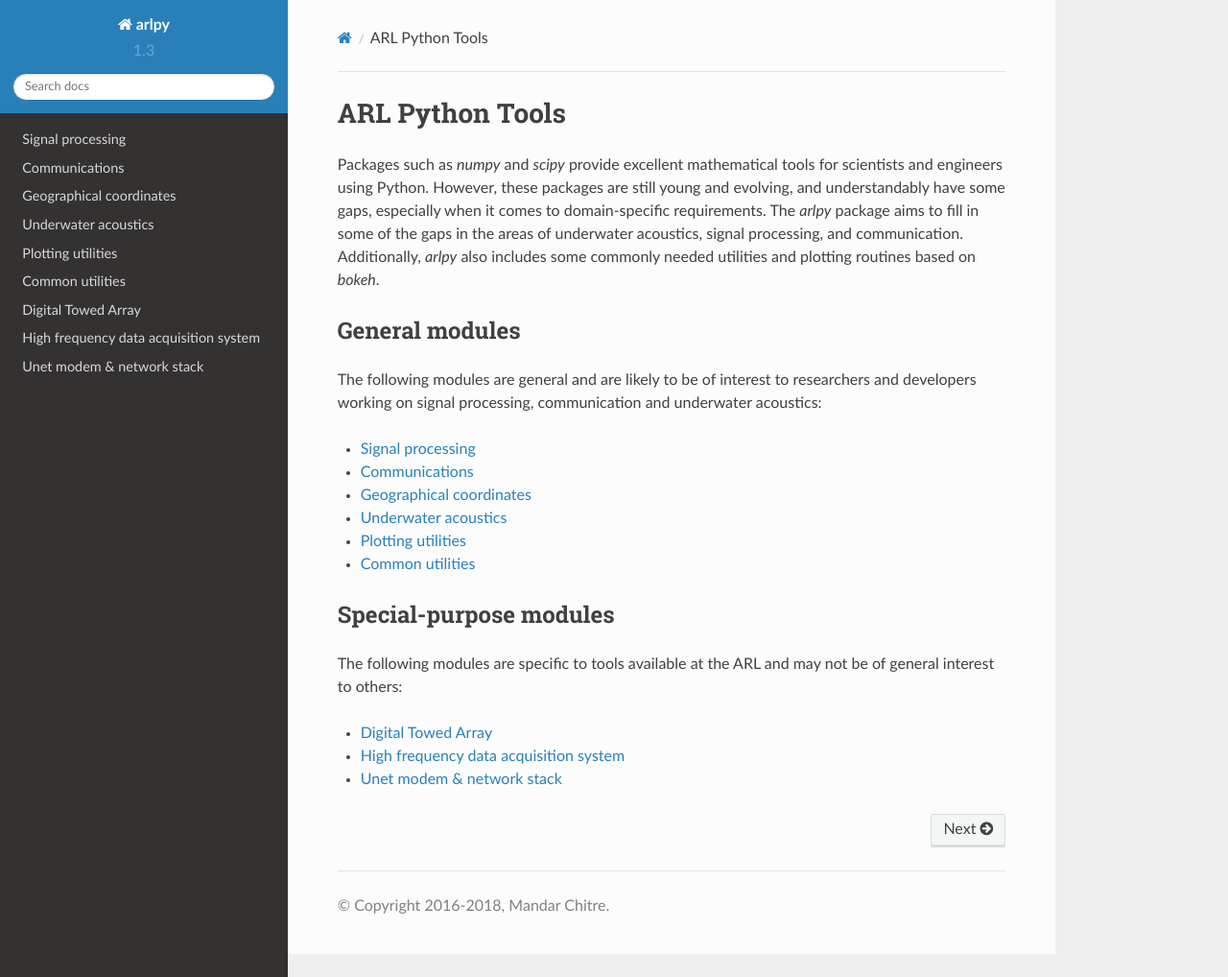
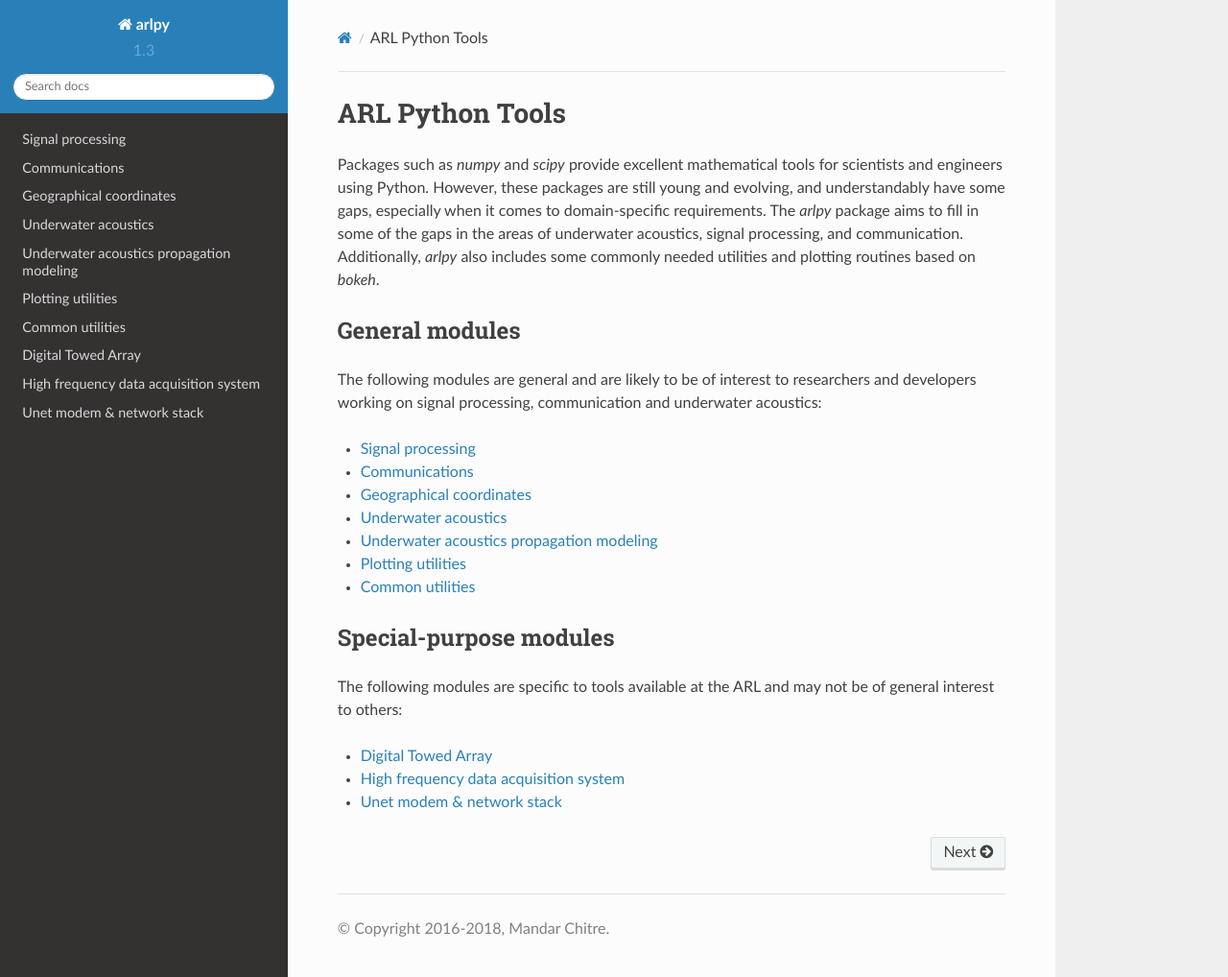
Before and after one commit to org-arl/arlpy, a Sphinx documentation site: the page built from docs/index.rst, in a window 1280 px wide and 1018 px high. Shown: the whole window at 96% size. Built offline with Sphinx 7.4.7 and the Read the Docs theme 2.0.0, drawn with Linux system fonts in a browser that asks for light colours.

Commit message:
Minor documentation update to include `uwapm` in docs

```diff
--- a/docs/index.rst
+++ b/docs/index.rst
@@ -22,6 +22,7 @@
    comms
    geo
    uwa
+   uwapm
    plot
    utils
 
--- /dev/null
+++ b/docs/uwapm.rst
@@ -0,0 +1,5 @@
+Underwater acoustics propagation modeling
+=========================================
+
+.. automodule:: arlpy.uwapm
+    :members:
```
